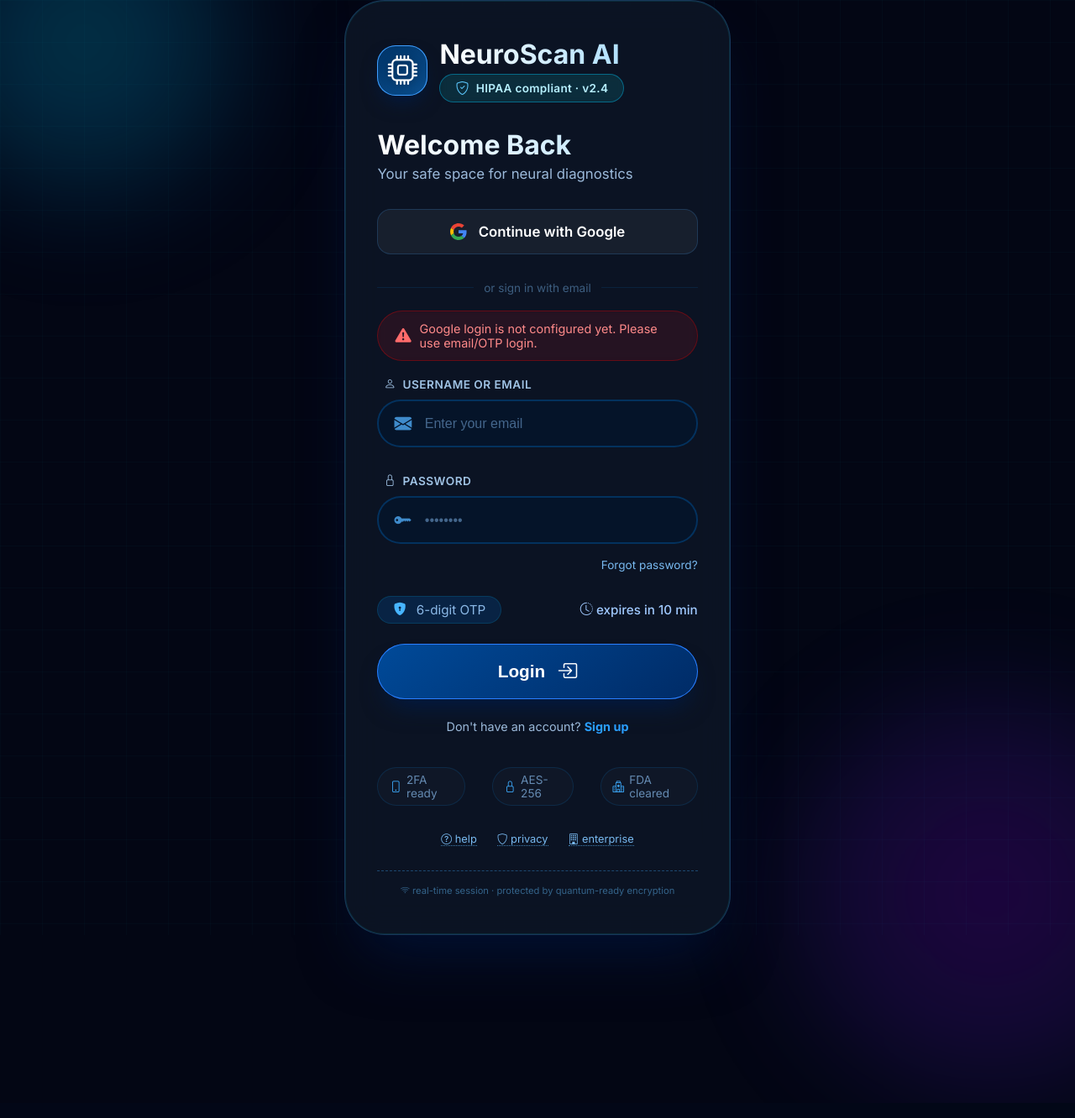
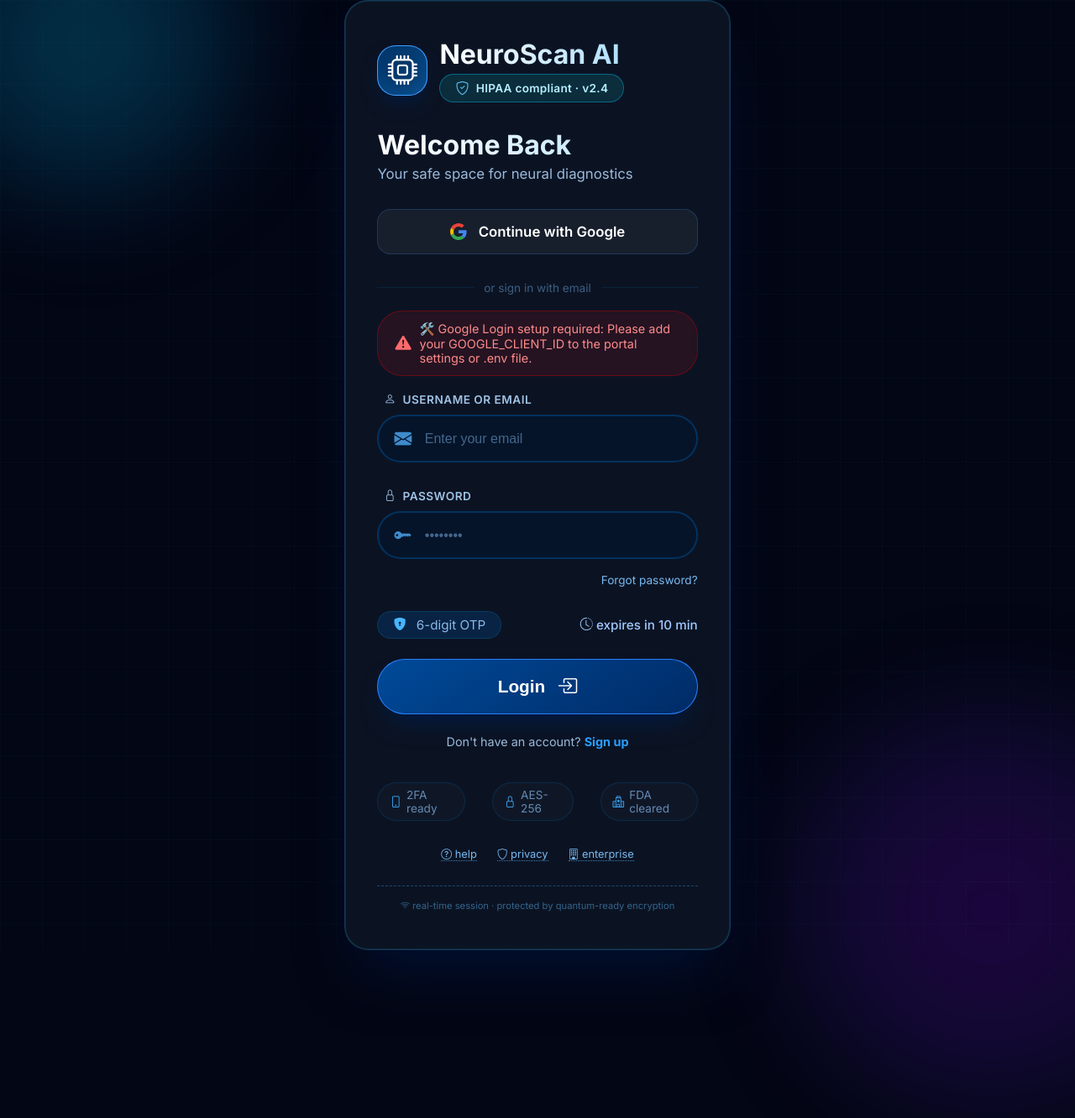
Before and after one commit to harshamukund4070/alzheimer-ai-detector, a Django app: page /google-login/ in a window 1280 px wide; the page is wider, and only the part inside the window is pictured. Shown: that part at 84% size. Before the commit the page ends 1297 px from the top of that part, so only its background shows below. Run offline with Django 5.2, Linux system fonts and the light colour scheme.

Commit message:
design: Refined OTP email edges and UI card border-radius for premium feel; added config guide for Google OAuth

```diff
--- a/detector/views.py
+++ b/detector/views.py
@@ -188,80 +188,76 @@ def send_email_async(subject, text_content, html_content, email):
 # BEAUTIFUL OTP EMAIL BUILDER (matches screenshot design)
 # ============================================================
 def build_otp_email(otp: str, context: str = "Login") -> str:
-    """Returns a richly-styled HTML email matching the Harsha Pvt Limited design."""
-    digits = "  ".join(list(otp))  # spaced digits like: 4  4  5  4  1  6
+    """Returns a richly-styled HTML email matching the Harsha Pvt Limited design with refined edges."""
     return f"""
 <!DOCTYPE html>
 <html><head><meta charset="UTF-8"><meta name="viewport" content="width=device-width,initial-scale=1.0"></head>
-<body style="margin:0;padding:0;background-color:#f0f4f8;font-family:Arial,Helvetica,sans-serif;">
-<table width="100%" cellpadding="0" cellspacing="0" style="background:#f0f4f8;padding:30px 0;">
+<body style="margin:0;padding:0;background-color:#f4f7fa;font-family:'Segoe UI',Roboto,Helvetica,Arial,sans-serif;">
+<table width="100%" cellpadding="0" cellspacing="0" style="background:#f4f7fa;padding:20px 0;">
   <tr><td align="center">
-  <table width="580" cellpadding="0" cellspacing="0" style="max-width:580px;width:100%;">
+  <table width="520" cellpadding="0" cellspacing="0" style="max-width:520px;width:100%;background:#ffffff;border-radius:16px;overflow:hidden;box-shadow:0 10px 25px rgba(0,0,0,0.05);border:1px solid #e1e8f0;">
 
     <!-- HEADER -->
-    <tr><td style="background:linear-gradient(135deg,#0a2540 0%,#0a4a7a 50%,#0d5fa0 100%);padding:44px 30px;text-align:center;border-radius:14px 14px 0 0;">
-      <div style="font-size:52px;margin-bottom:14px;">&#129504;</div>
-      <h1 style="color:#ffffff;margin:0;font-size:26px;font-weight:800;letter-spacing:0.5px;">Harsha Pvt Limited</h1>
-      <p style="color:#a8d4f0;margin:8px 0 0;font-size:11px;letter-spacing:3px;font-weight:600;">AI ALZHEIMER MRI DETECTION PLATFORM</p>
+    <tr><td style="background:linear-gradient(135deg,#0a2540 0%,#0e3a5a 100%);padding:40px 30px;text-align:center;">
+      <div style="font-size:48px;margin-bottom:12px;">&#129504;</div>
+      <h1 style="color:#ffffff;margin:0;font-size:24px;font-weight:700;letter-spacing:0.5px;">Harsha Pvt Limited</h1>
+      <p style="color:#8ab4d0;margin:6px 0 0;font-size:10px;letter-spacing:2px;font-weight:600;text-transform:uppercase;">AI Alzheimer MRI Detection Platform</p>
     </td></tr>
 
     <!-- BODY -->
-    <tr><td style="background:#ffffff;padding:44px 44px 36px;">
-      <p style="color:#8a9bb0;font-size:11px;font-weight:700;letter-spacing:2.5px;text-transform:uppercase;margin:0 0 10px;">Login Verification</p>
-      <h2 style="color:#0d1f33;font-size:28px;font-weight:800;margin:0 0 22px;">Your One-Time Password</h2>
+    <tr><td style="padding:40px 40px 30px;">
+      <p style="color:#5c728a;font-size:11px;font-weight:700;letter-spacing:1.5px;text-transform:uppercase;margin:0 0 8px;">{context} Verification</p>
+      <h2 style="color:#1a2b3c;font-size:26px;font-weight:700;margin:0 0 20px;">Your One-Time Password</h2>
 
-      <p style="color:#1a2b3c;font-size:15px;margin:0 0 12px;">Hello, <strong>Valued User</strong> &#128075;</p>
-      <p style="color:#4a6070;font-size:14px;line-height:1.7;margin:0 0 30px;">
-        We received a <strong>{context}</strong> request for your account on the
-        <strong>AI Alzheimer MRI Detection Platform</strong>. Use the OTP below to complete your login.
+      <p style="color:#2d3e50;font-size:15px;margin:0 0 10px;">Hello, <strong>Valued User</strong> &#128075;</p>
+      <p style="color:#50667a;font-size:14px;line-height:1.6;margin:0 0 25px;">
+        Use the following secure code to complete your <strong>{context}</strong> request on our platform.
       </p>
 
       <!-- OTP BOX -->
-      <div style="background:#0d1b2a;border-radius:14px;padding:30px 20px;text-align:center;margin-bottom:22px;">
-        <p style="color:#6a8aa8;font-size:11px;letter-spacing:3px;text-transform:uppercase;margin:0 0 18px;font-weight:600;">Your OTP Code</p>
-        <div style="font-size:44px;font-weight:800;letter-spacing:14px;color:#ffffff;font-family:'Courier New',Courier,monospace;margin-bottom:16px;">{digits}</div>
-        <p style="color:#e74c3c;font-size:13px;font-weight:700;margin:0;">&#9940; Valid for 5 minutes only</p>
+      <div style="background:#0d1b2a;border-radius:12px;padding:25px;text-align:center;margin-bottom:25px;border:1px solid #1a2b3c;">
+        <p style="color:#6a8aa8;font-size:10px;letter-spacing:2px;text-transform:uppercase;margin:0 0 12px;font-weight:600;">Secure Verification Code</p>
+        <div style="font-size:48px;font-weight:800;color:#ffffff;font-family:'Courier New',Courier,monospace;display:inline-block;padding:5px 20px;letter-spacing:4px;border-bottom:2px solid #3f9eff;">{otp}</div>
+        <p style="color:#ff6b6b;font-size:12px;font-weight:600;margin-top:15px;margin-bottom:0;">&#9285; Valid for 5 minutes only</p>
       </div>
 
       <!-- BADGES -->
-      <table width="100%" cellpadding="4" cellspacing="0" style="margin-bottom:26px;">
+      <table width="100%" cellpadding="0" cellspacing="0" style="margin-bottom:25px;">
         <tr>
-          <td width="33%" style="padding:4px;">
-            <div style="background:#0d2137;border-radius:10px;padding:14px 8px;text-align:center;">
-              <div style="font-size:22px;">&#128274;</div>
-              <div style="color:#a8c8e8;font-size:11px;margin-top:6px;font-weight:700;">Secure Login</div>
+          <td width="32%" style="padding:4px;">
+            <div style="background:#f8fafc;border:1px solid #e2e8f0;border-radius:10px;padding:12px 5px;text-align:center;">
+              <div style="font-size:18px;">&#128274;</div>
+              <div style="color:#475569;font-size:10px;margin-top:4px;font-weight:700;">Secure</div>
             </div>
           </td>
-          <td width="33%" style="padding:4px;">
-            <div style="background:#1a160a;border-radius:10px;padding:14px 8px;text-align:center;">
-              <div style="font-size:22px;">&#9889;</div>
-              <div style="color:#f0c040;font-size:11px;margin-top:6px;font-weight:700;">One-Time Use</div>
+          <td width="32%" style="padding:4px;">
+            <div style="background:#fefce8;border:1px solid #fef08a;border-radius:10px;padding:12px 5px;text-align:center;">
+              <div style="font-size:18px;">&#9889;</div>
+              <div style="color:#854d0e;font-size:10px;margin-top:4px;font-weight:700;">Single Use</div>
             </div>
           </td>
-          <td width="33%" style="padding:4px;">
-            <div style="background:#0d2137;border-radius:10px;padding:14px 8px;text-align:center;">
-              <div style="font-size:22px;">&#127973;</div>
-              <div style="color:#a8c8e8;font-size:11px;margin-top:6px;font-weight:700;">Healthcare AI</div>
+          <td width="32%" style="padding:4px;">
+            <div style="background:#f0fdf4;border:1px solid #bbf7d0;border-radius:10px;padding:12px 5px;text-align:center;">
+              <div style="font-size:18px;">&#127973;</div>
+              <div style="color:#166534;font-size:10px;margin-top:4px;font-weight:700;">Health AI</div>
             </div>
           </td>
         </tr>
       </table>
 
       <!-- WARNING -->
-      <div style="background:#2d1e21;border-left:4px solid #e74c3c;border-radius:6px;padding:16px 18px;">
-        <p style="color:#e8d0c8;font-size:13px;margin:0;line-height:1.65;">
-          &#9888; <strong style="color:#f0a07a;">Did not request this?</strong>
-          If you did not attempt to log in, please ignore this email. Your account remains secure.
+      <div style="background:#fff5f5;border-left:4px solid #feb2b2;border-radius:4px;padding:15px;">
+        <p style="color:#c53030;font-size:12px;margin:0;line-height:1.5;">
+          <strong>Security Notice:</strong> If you did not request this code, please ignore this email. Your account remains protected.
         </p>
       </div>
     </td></tr>
 
     <!-- FOOTER -->
-    <tr><td style="background:#f8fafc;border-top:1px solid #dde6ee;padding:26px 44px;text-align:center;border-radius:0 0 14px 14px;">
-      <p style="color:#1a2b3c;font-size:14px;font-weight:800;margin:0 0 5px;">Harsha Pvt Limited</p>
-      <p style="color:#7a8fa0;font-size:12px;margin:0 0 18px;">AI Healthcare Technology &bull; MRI Analysis Platform</p>
-      <p style="color:#b0bec8;font-size:11px;margin:0 0 5px;">This is an automated message. Please do not reply to this email.</p>
-      <p style="color:#b0bec8;font-size:11px;margin:0;">&copy; 2025 Harsha Pvt Limited. All rights reserved.</p>
+    <tr><td style="background:#f8fafc;padding:25px 40px;text-align:center;border-top:1px solid #edf2f7;">
+      <p style="color:#2d3e50;font-size:13px;font-weight:700;margin:0 0 4px;">Harsha Pvt Limited</p>
+      <p style="color:#718096;font-size:11px;margin:0 0 15px;">AI Healthcare Technology &bull; MRI Analysis Platform</p>
+      <p style="color:#a0aec0;font-size:10px;margin:0;">&copy; 2025 Harsha Pvt Limited. All rights reserved.</p>
     </td></tr>
 
   </table>
@@ -309,7 +305,7 @@ def google_login(request):
     client_id = os.environ.get("GOOGLE_CLIENT_ID", "")
     if not client_id:
         return render(request, "login.html", {
-            "error": "Google login is not configured yet. Please use email/OTP login."
+            "error": "🛠️ Google Login setup required: Please add your GOOGLE_CLIENT_ID to the portal settings or .env file."
         })
     redirect_uri = request.build_absolute_uri("/google-callback/")
     params = {
@@ -318,7 +314,7 @@ def google_login(request):
         "response_type": "code",
         "scope": "openid email profile",
         "access_type": "offline",
-        "prompt": "select_account",   # forces account chooser every time
+        "prompt": "select_account",
     }
     return redirect(GOOGLE_AUTH_URL + "?" + urllib.parse.urlencode(params))
 
--- a/templates/login.html
+++ b/templates/login.html
@@ -84,7 +84,7 @@
             backdrop-filter: blur(20px);
             -webkit-backdrop-filter: blur(20px);
             border: 1px solid rgba(64, 164, 255, 0.25);
-            border-radius: 48px;
+            border-radius: 28px;
             padding: 2.8rem 2.4rem;
             box-shadow: 0 40px 70px -20px rgba(0, 20, 60, 0.8), 0 0 0 1px rgba(0, 255, 255, 0.1) inset;
             transition: transform 0.3s ease;
--- a/templates/verify.html
+++ b/templates/verify.html
@@ -75,7 +75,7 @@
             backdrop-filter: blur(20px);
             -webkit-backdrop-filter: blur(20px);
             border: 1px solid rgba(0, 200, 255, 0.25);
-            border-radius: 48px;
+            border-radius: 28px;
             padding: 2.8rem 2.4rem;
             box-shadow: 0 40px 70px -20px rgba(0, 20, 60, 0.9), 0 0 0 1px rgba(0, 200, 255, 0.2) inset;
             transition: transform 0.3s ease;
```
